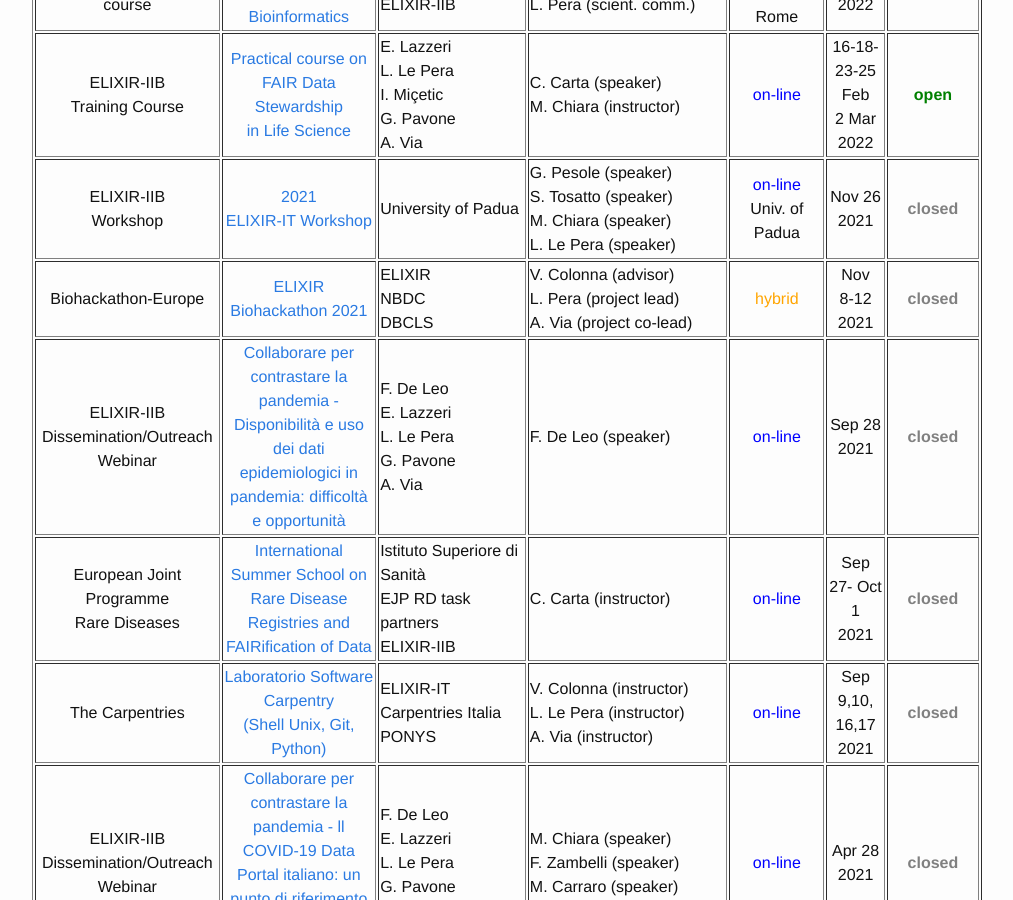
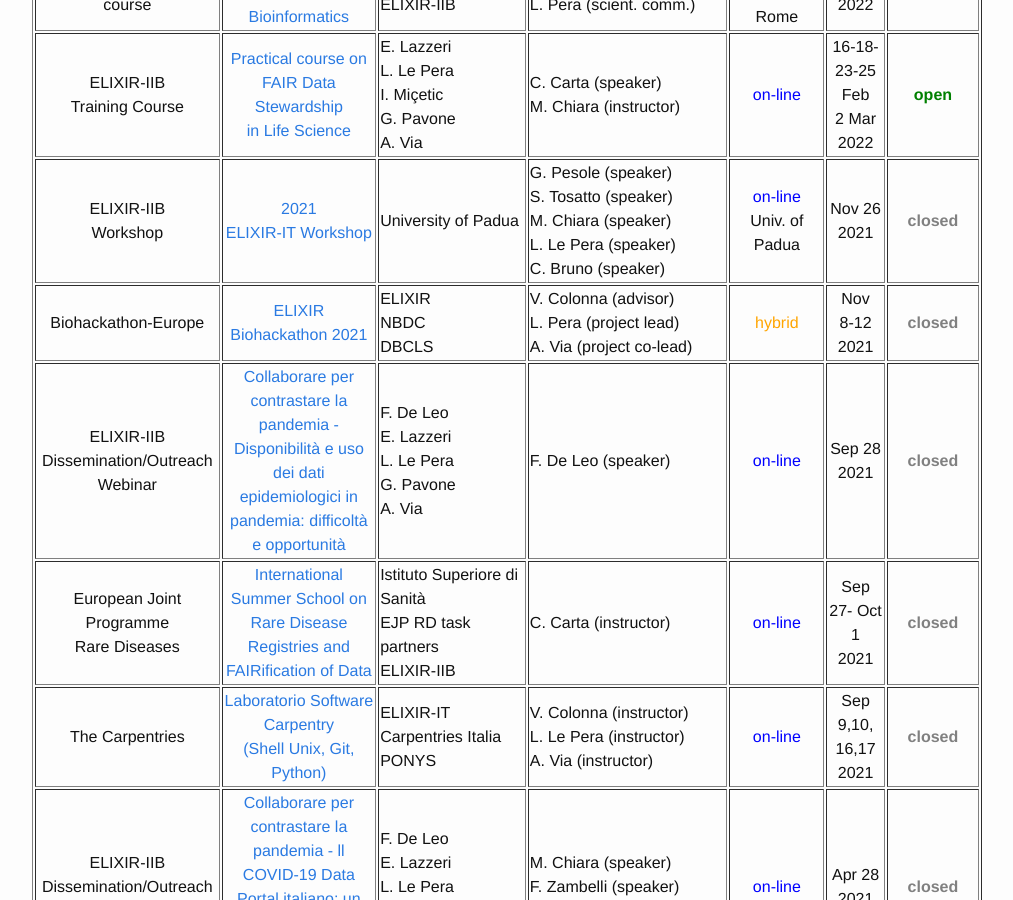
Before and after one commit to ELIXIR-IIB-training/website, a Jekyll site: the page built from _pages/01-all_events.md, in a window 1280 px wide and 900 px high, scrolled down 353 px. Shown: the whole window, without its empty margins (238-1251 px from the left). Built offline with Jekyll 4.4.1, drawn with Linux system fonts in a browser that asks for light colours.

Commit message:
Add C. Bruno as speaker

```diff
--- a/_pages/01-all_events.md
+++ b/_pages/01-all_events.md
@@ -36,7 +36,7 @@ permalink: /all_events/
 <td height="50" align="center">ELIXIR-IIB<br>Workshop</td>
    <td height="50" width="220" align="center"><a href="https://elixir-europe.org/events/elixir-it-workshop">2021<br>ELIXIR-IT Workshop</a></td>
    <td height="50" width="150">University of Padua</td>
-   <td height="50" width="150">G. Pesole (speaker)<br>S. Tosatto (speaker)<br>M. Chiara (speaker)<br>L. Le Pera (speaker)</td>
+   <td height="50" width="150">G. Pesole (speaker)<br>S. Tosatto (speaker)<br>M. Chiara (speaker)<br>L. Le Pera (speaker)<br>C. Bruno (speaker)</td>
    <td height="50" align="center"><font color="blue">on-line</font><br>Univ. of Padua</td>
    <td height="50" width="75" align="center">Nov 26 2021</td>
    <td height="50" align="center"><font color="grey"><b>closed</b></font></td>
```
